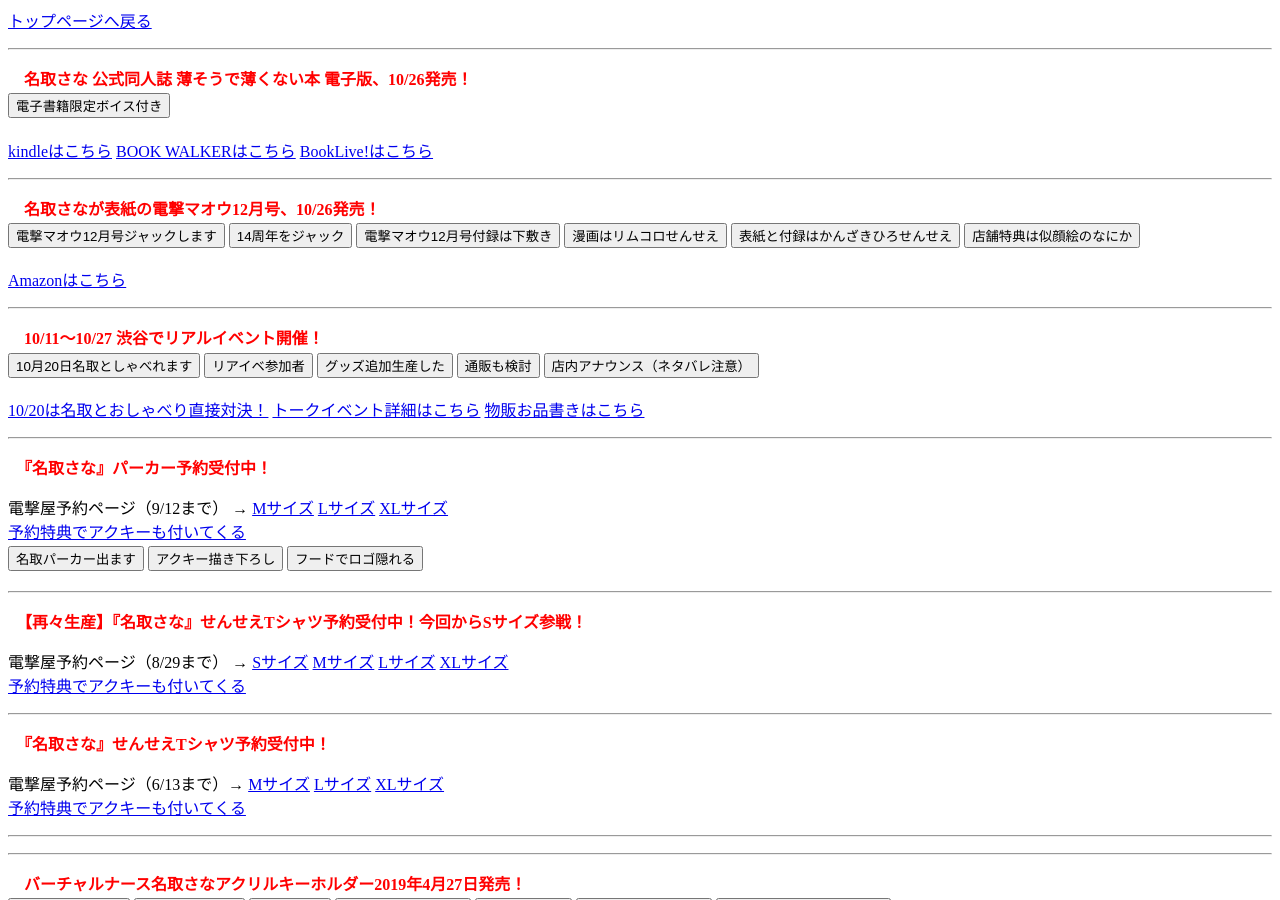
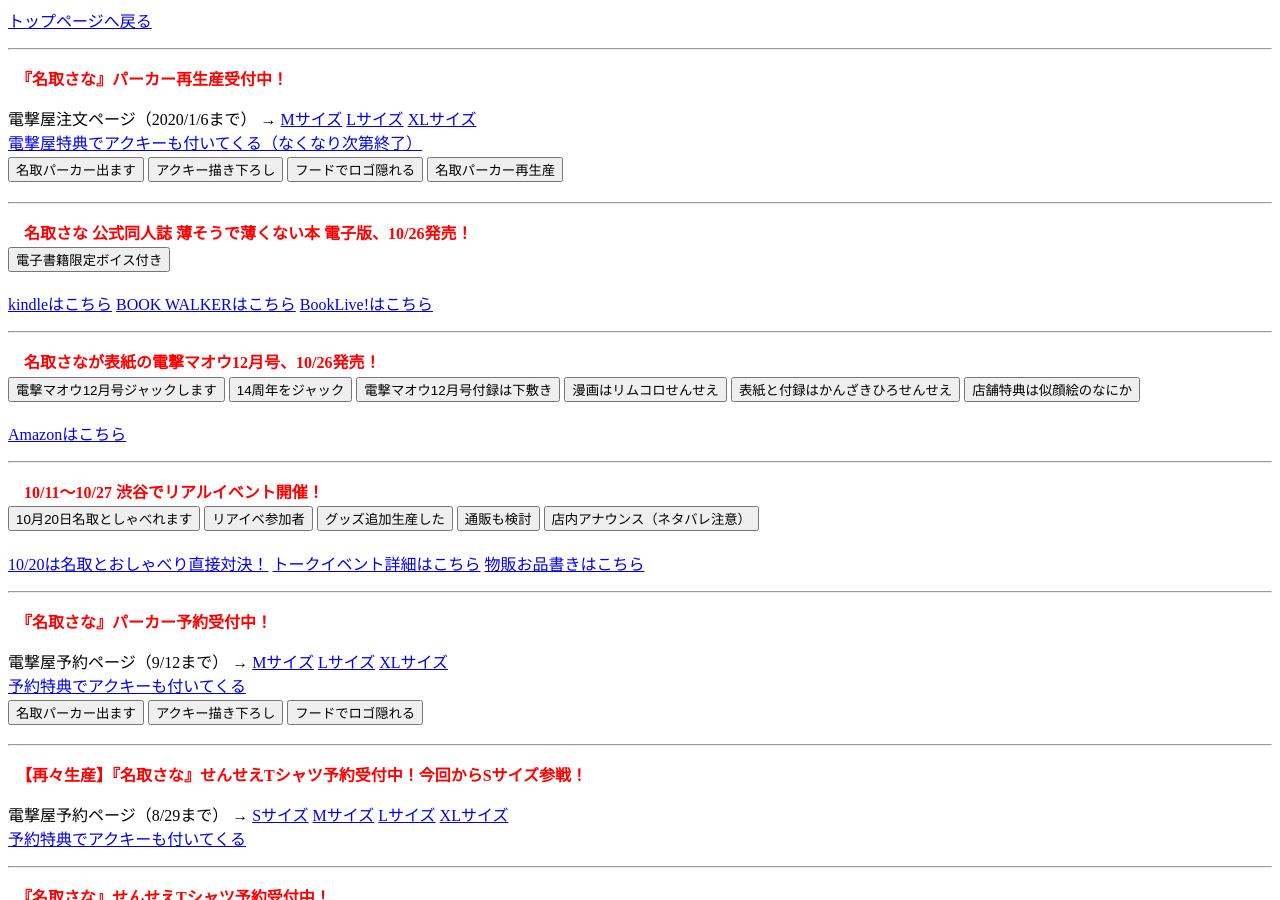
Before and after one commit to sanabutton/sanabutton.github.io, a Jekyll site: the page built from events.html, in a window 1280 px wide and 900 px high. Built offline with Jekyll 4.4.1, drawn with Linux system fonts in a browser that asks for light colours; comment, search, counter and statistics services are not loaded.

Commit message:
「『名取さな』パーカー再生産受付中！」を移動してきた

```diff
--- a/events.html
+++ b/events.html
@@ -5,6 +5,21 @@
   <a href="/">トップページへ戻る</a>
 </div>
 
+
+<hr style="margin: 1em 0 ;">
+　<span class="important-notify"><b>『名取さな』パーカー再生産受付中！</b></span>
+<br>
+<p>電撃屋注文ページ（2020/1/6まで） →
+<a href="https://dengekiya.com/shop/g/g4942330126035">Mサイズ</a>
+<a href="https://dengekiya.com/shop/g/g4942330126042/">Lサイズ</a>
+<a href="https://dengekiya.com/shop/g/g4942330126059/">XLサイズ</a><br>
+<a href="https://twitter.com/sana_natori/status/1158243939742183425">電撃屋特典でアクキーも付いてくる（なくなり次第終了）</a>
+<br>
+<button type="button" class="sounds" data-file="すっげ寒かったゾ＾～ｗ/名取パーカー出ます">名取パーカー出ます</button>
+<button type="button" class="sounds" data-file="ネバー絵ンディングストーリー/アクキー描き下ろし">アクキー描き下ろし</button>
+<button type="button" class="sounds" data-file="ネバー絵ンディングストーリー/フードでロゴ隠れる">フードでロゴ隠れる</button>
+<button type="button" class="sounds" data-file="寒くなってまんがなでんがな/名取パーカー再生産">名取パーカー再生産</button>
+</p>
 
 <hr style="margin: 1em 0 ;">
 　<span class="important-notify"><b>名取さな 公式同人誌 薄そうで薄くない本 電子版、10/26発売！</b></span>
```
